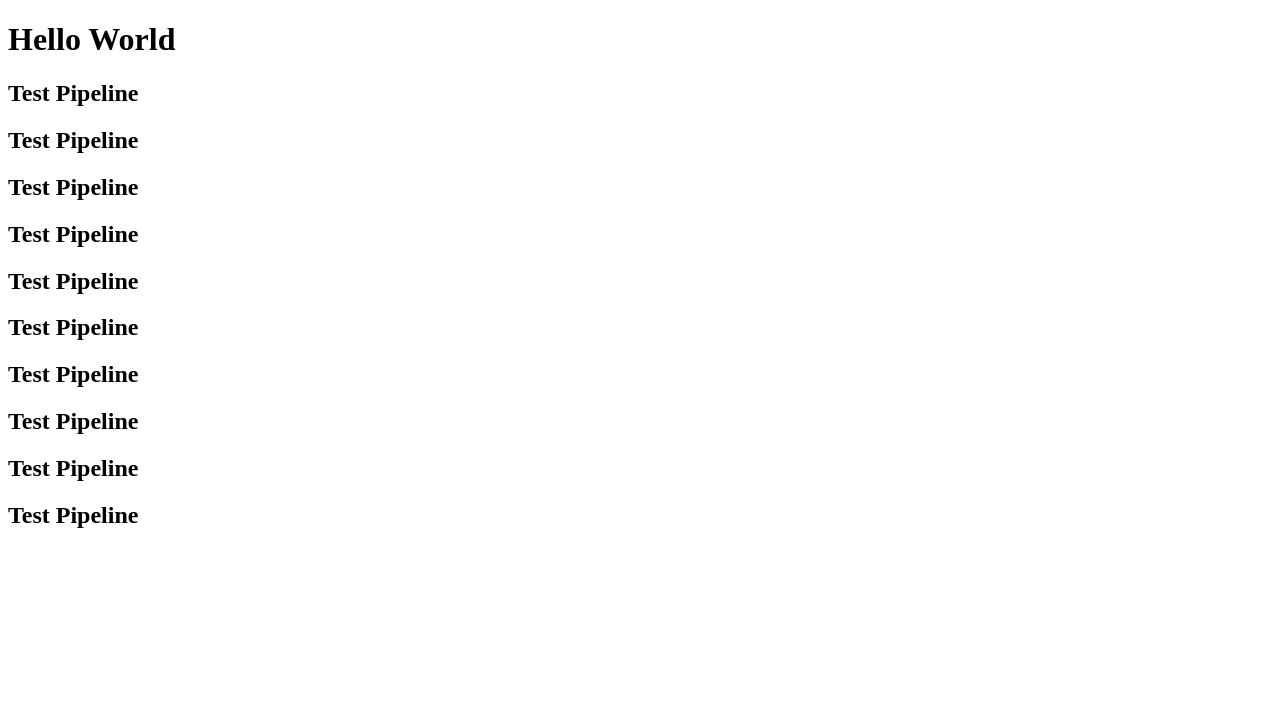
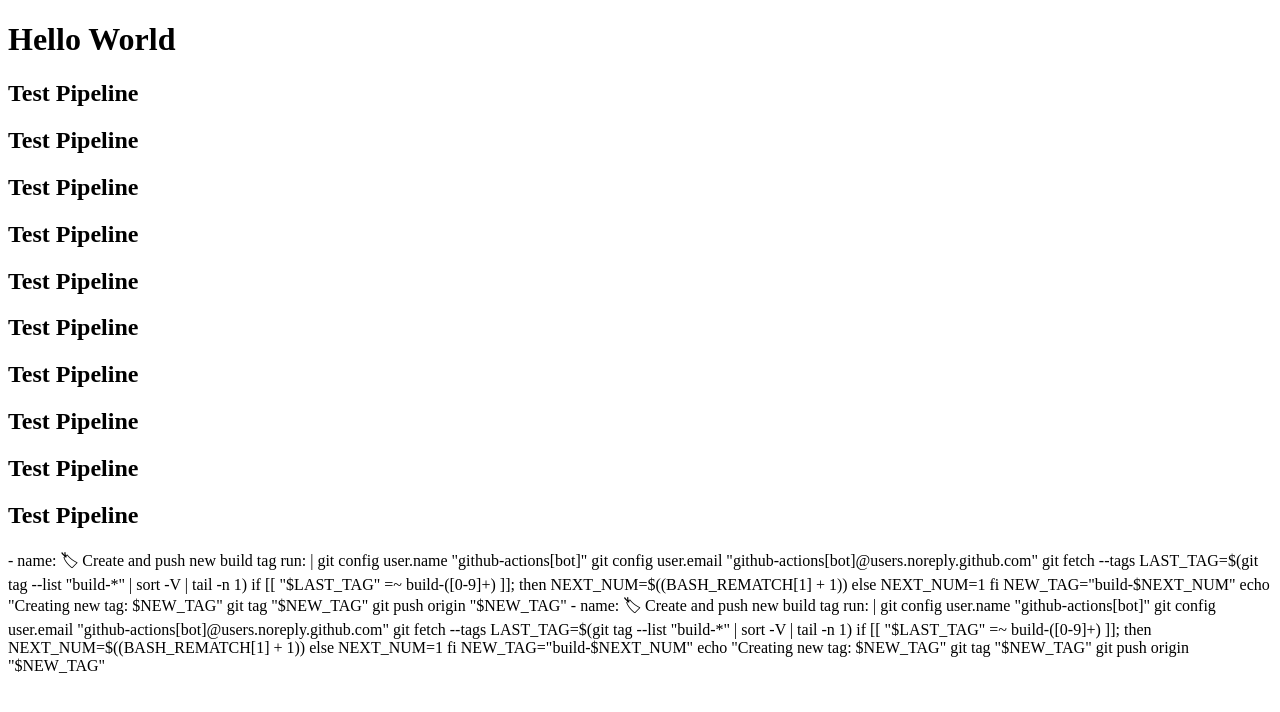
Before and after one commit to zinovkinB/test-pipeline, a plain HTML site: page index.html in a window 1280 px wide. Drawn offline with Linux system fonts and the light colour scheme.

Commit message:
test14324

```diff
--- a/index.html
+++ b/index.html
@@ -17,6 +17,46 @@
   <h2>Test Pipeline</h2>
   <h2>Test Pipeline</h2>
   <h2>Test Pipeline</h2>
+  - name: 🏷 Create and push new build tag
+  run: |
+    git config user.name "github-actions[bot]"
+    git config user.email "github-actions[bot]@users.noreply.github.com"
+
+    git fetch --tags
+
+    LAST_TAG=$(git tag --list "build-*" | sort -V | tail -n 1)
+
+    if [[ "$LAST_TAG" =~ build-([0-9]+) ]]; then
+      NEXT_NUM=$((BASH_REMATCH[1] + 1))
+    else
+      NEXT_NUM=1
+    fi
+
+    NEW_TAG="build-$NEXT_NUM"
+
+    echo "Creating new tag: $NEW_TAG"
+    git tag "$NEW_TAG"
+    git push origin "$NEW_TAG"
+- name: 🏷 Create and push new build tag
+  run: |
+    git config user.name "github-actions[bot]"
+    git config user.email "github-actions[bot]@users.noreply.github.com"
+
+    git fetch --tags
+
+    LAST_TAG=$(git tag --list "build-*" | sort -V | tail -n 1)
+
+    if [[ "$LAST_TAG" =~ build-([0-9]+) ]]; then
+      NEXT_NUM=$((BASH_REMATCH[1] + 1))
+    else
+      NEXT_NUM=1
+    fi
+
+    NEW_TAG="build-$NEXT_NUM"
+
+    echo "Creating new tag: $NEW_TAG"
+    git tag "$NEW_TAG"
+    git push origin "$NEW_TAG"
 
 </body>
 </html>
```
